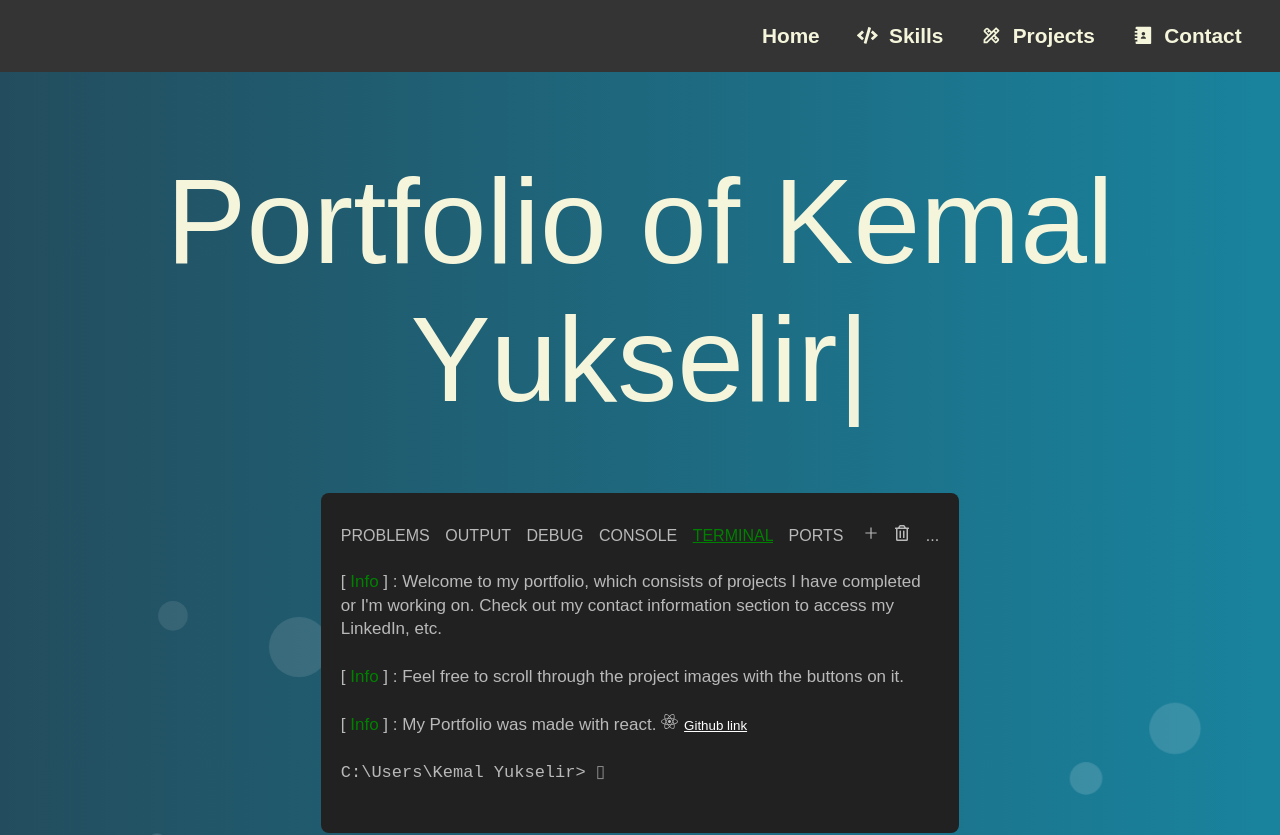
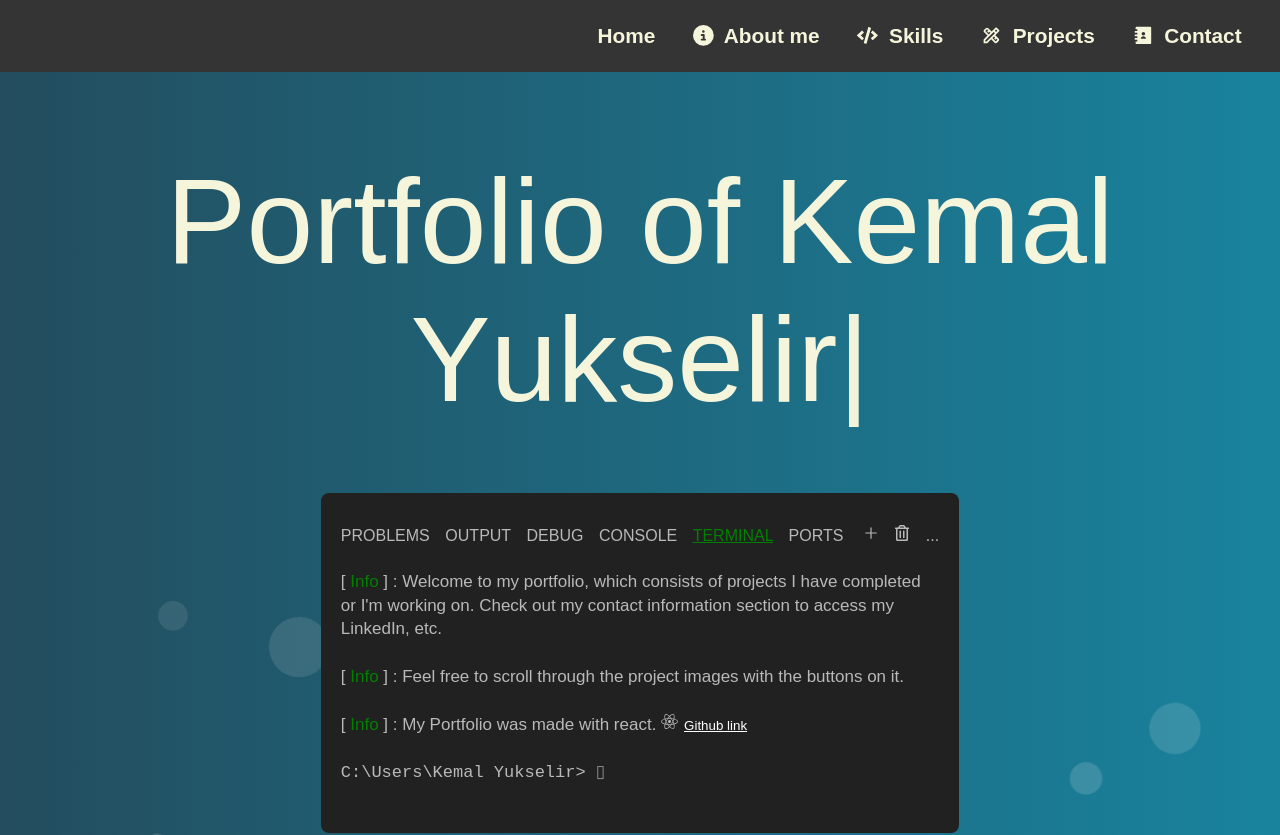
Before and after one commit to KemalYukselir/portfolio-website, a React (Create React App) app: page / in a window 1280 px wide. Shown: the top 835 px of the page. Built offline with nearby package versions, Linux system fonts and the light colour scheme; a web font is replaced by a local one.

Commit message:
added about me to nav bar

```diff
--- a/src/Components/NavigationBar.js
+++ b/src/Components/NavigationBar.js
@@ -3,6 +3,7 @@ import { HiOutlineBars3 } from "react-icons/hi2";
 import { RiContactsBook3Fill } from "react-icons/ri";
 import { MdOutlineDesignServices } from "react-icons/md";
 import { FaCode } from "react-icons/fa";
+import { FaCircleInfo } from "react-icons/fa6";
 
 import Box from "@mui/material/Box";
 import Drawer from "@mui/material/Drawer";
@@ -23,14 +24,17 @@ const NavigationBar = () => {
   const handleHomeClick = () => {
     window.scrollTo(0, document.body.scrollHeight / 100);
   };
+  const handleAboutMeClick = () => {
+    window.scrollTo(0, document.body.scrollHeight / 7.5);
+  };
   const handleContactClick = () => {
-    window.scrollTo(0, document.body.scrollHeight);
+    window.scrollTo(0, document.body.scrollHeight / 1.3);
   };
   const handlePortfoliosClick = () => {
-    window.scrollTo(0, document.body.scrollHeight / 2.1);
+    window.scrollTo(0, document.body.scrollHeight / 2);
   };
   const handleSkillsClick = () => {
-    window.scrollTo(0, document.body.scrollHeight / 7.5);
+    window.scrollTo(0, document.body.scrollHeight / 3);
   };
 
   const navBarOptions = [
@@ -38,6 +42,11 @@ const NavigationBar = () => {
       text: "Home",
       icon: <HomeIcon/>,
       onClick: handleHomeClick
+    },
+    {
+      text: "About me",
+      icon: <FaCircleInfo/>,
+      onClick: handleAboutMeClick
     },
     {
       text: "Skills",
@@ -61,6 +70,7 @@ const NavigationBar = () => {
     <nav>
       <div className="navbar-links-container">
         <a href="#home" onClick={handleHomeClick}> Home</a>
+        <a href="#about me" onClick={handleAboutMeClick}> <FaCircleInfo className="navBar-icon"/> About me</a>
         <a href="#Skills" onClick={handleSkillsClick}> <FaCode className="navBar-icon"/> Skills</a>
         <a href="#portfolios" onClick={handlePortfoliosClick}> <MdOutlineDesignServices className="navBar-icon"/> Projects</a>
         <a href="#contact" onClick={handleContactClick}> <RiContactsBook3Fill className="navBar-icon"/> Contact</a>
```
